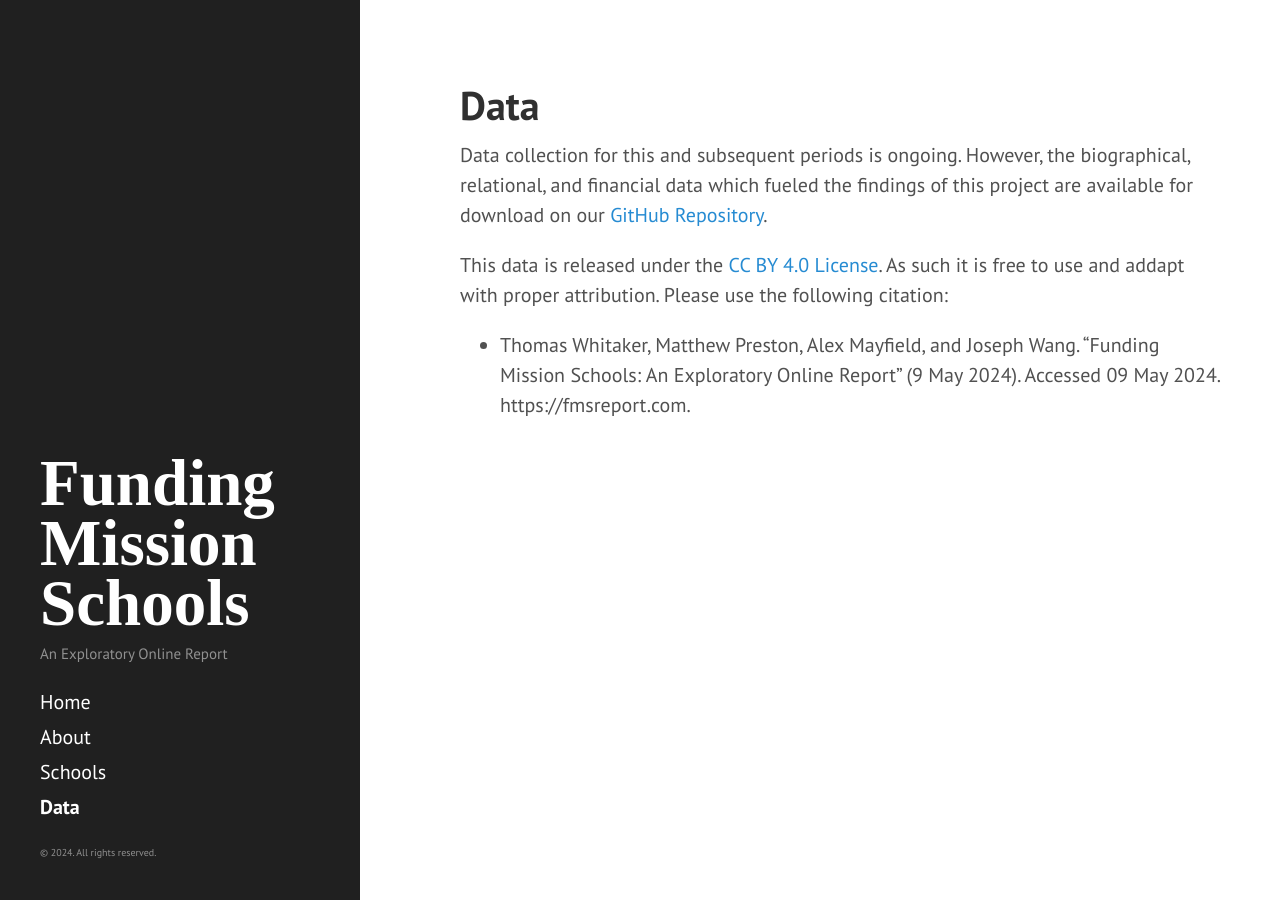
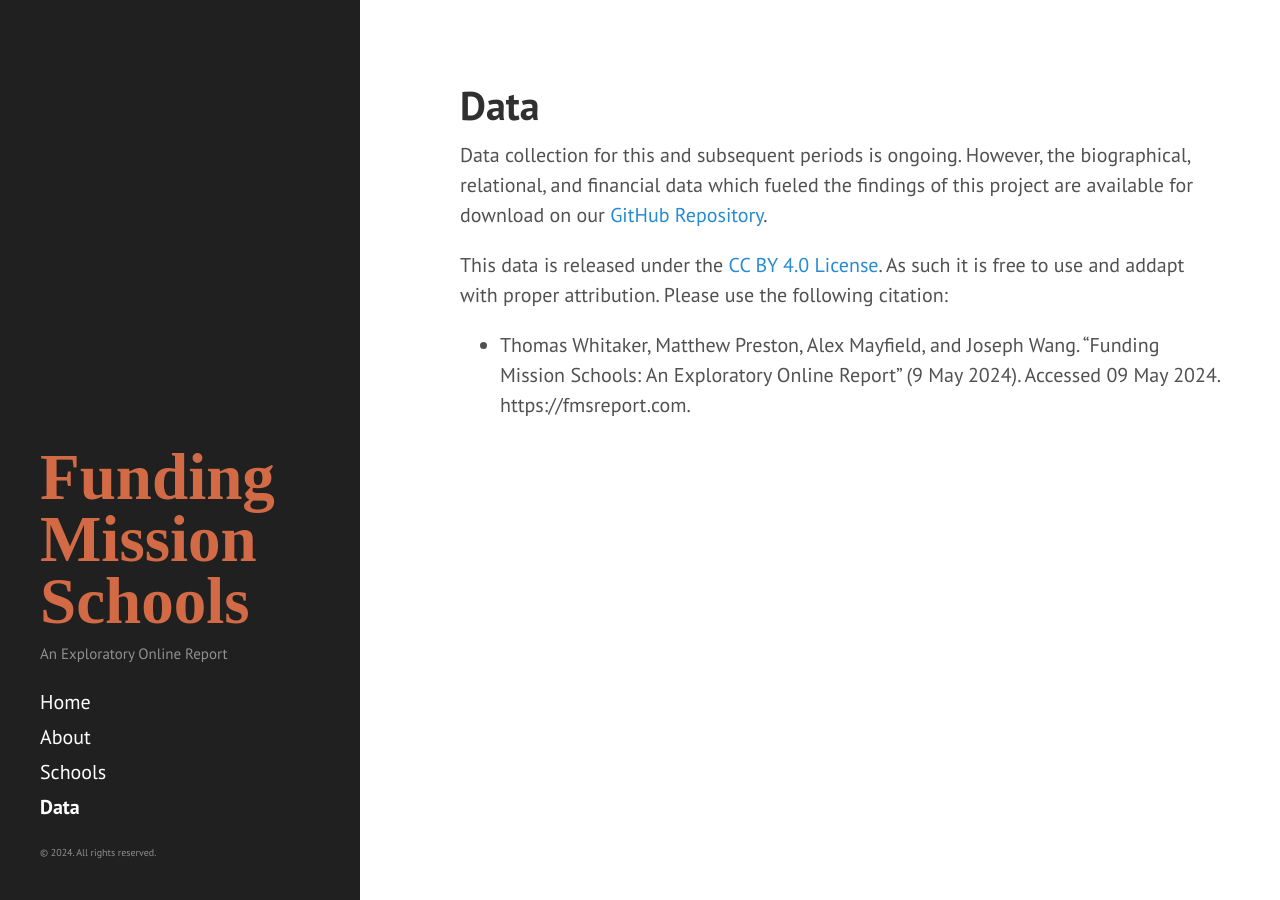
Before and after one commit to alex-mayfield/fmsreport, a Jekyll site: the page built from pages/data.md, in a window 1280 px wide. Built offline with Jekyll 4.4.1, drawn with Linux system fonts in a browser that asks for light colours.

Commit message:
Update hyde.css

```diff
--- a/public/css/hyde.css
+++ b/public/css/hyde.css
@@ -100,7 +100,7 @@ button:hover {
 }
 
 /* About section */
-.sidebar-about h1 {
+.sidebar-about h1 a {
   color: #d26b45;
   margin-top: 0;
   font-family: "DM Serif Display", serif;
```
